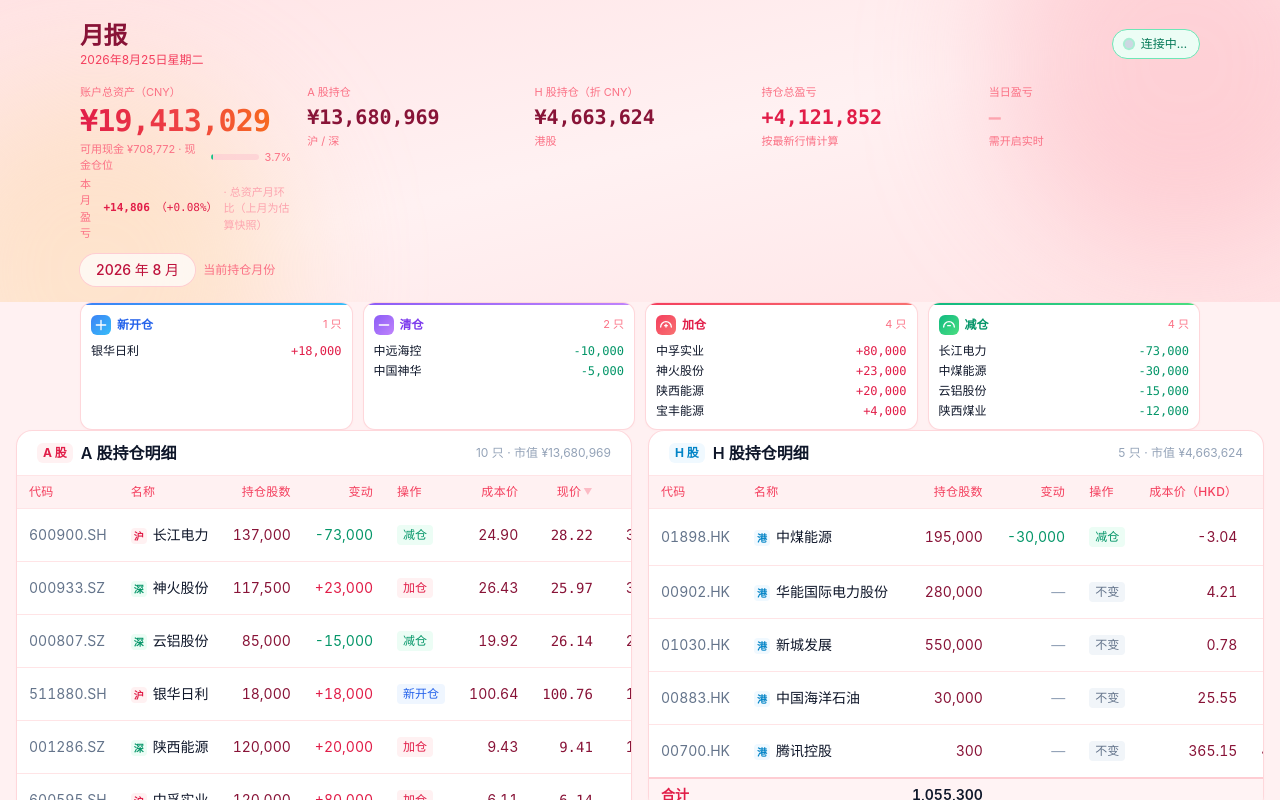
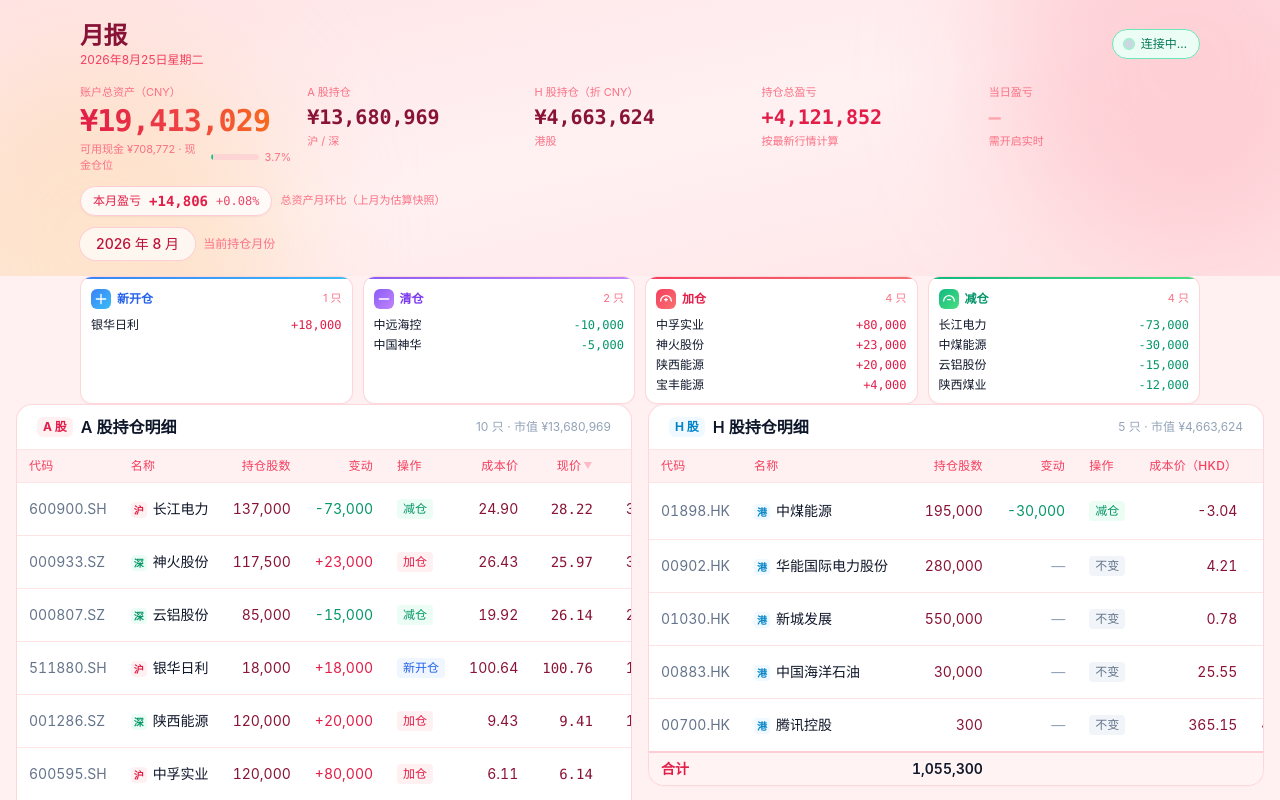
Before and after one commit to 2297603524/xueqiu-portfolio, a React (Vite) app: page / in a window 1280 px wide. Shown: the top 800 px of the page. Built offline with nearby package versions, Linux system fonts and the light colour scheme.

Commit message:
style: ???????????

```diff
--- a/src/components/Header.tsx
+++ b/src/components/Header.tsx
@@ -149,40 +149,6 @@
               </div>
               {fmtPercent(summary.cashRatio, 1)}
             </div>
-            {monthlyPL?.profit != null && (
-              <div className="mt-0.5 flex items-center gap-1.5 text-[11px]">
-                <span className="text-rose-400">本月盈亏</span>
-                <span
-                  className={`font-mono font-semibold tabular-nums ${
-                    monthlyPL.profit > 0
-                      ? "text-rose-600"
-                      : monthlyPL.profit < 0
-                      ? "text-emerald-600"
-                      : "text-rose-500"
-                  }`}
-                >
-                  {monthlyPL.profit > 0 ? "+" : ""}
-                  {fmtMoney(monthlyPL.profit)}
-                </span>
-                {monthlyPL.ratio != null && (
-                  <span
-                    className={`font-mono tabular-nums ${
-                      monthlyPL.ratio > 0
-                        ? "text-rose-600"
-                        : monthlyPL.ratio < 0
-                        ? "text-emerald-600"
-                        : "text-rose-500"
-                    }`}
-                  >
-                    （{monthlyPL.ratio > 0 ? "+" : ""}
-                    {fmtPercent(Math.abs(monthlyPL.ratio), 2)}）
-                  </span>
-                )}
-                {monthlyPL.note && (
-                  <span className="text-rose-300">· {monthlyPL.note}</span>
-                )}
-              </div>
-            )}
           </div>
 
           <div>
@@ -256,6 +222,36 @@
           </div>
         </div>
 
+        {/* 月度盈亏徽章行 */}
+        {monthlyPL?.profit != null && (
+          <div className="mt-3 flex flex-wrap items-center gap-2">
+            <span
+              className={`inline-flex items-center gap-2 rounded-full border px-3 py-1 text-xs shadow-sm ${
+                monthlyPL.profit > 0
+                  ? "border-rose-200 bg-white/80 text-rose-600"
+                  : monthlyPL.profit < 0
+                  ? "border-emerald-200 bg-white/80 text-emerald-600"
+                  : "border-rose-200 bg-white/80 text-rose-500"
+              }`}
+            >
+              <span className="font-medium">本月盈亏</span>
+              <span className="font-mono text-sm font-bold tabular-nums">
+                {monthlyPL.profit > 0 ? "+" : ""}
+                {fmtMoney(monthlyPL.profit)}
+              </span>
+              {monthlyPL.ratio != null && (
+                <span className="font-mono tabular-nums opacity-80">
+                  {monthlyPL.ratio > 0 ? "+" : ""}
+                  {fmtPercent(Math.abs(monthlyPL.ratio), 2)}
+                </span>
+              )}
+            </span>
+            {monthlyPL.note && (
+              <span className="text-[11px] text-rose-400">{monthlyPL.note}</span>
+            )}
+          </div>
+        )}
+
         {/* 月份区：多月份时显示可切换 tabs；单月份时静态显示当前持仓月份 */}
         {history.length > 1 ? (
           <div className="month-scroll mt-6 -mx-4 flex gap-1.5 overflow-x-auto px-4 pb-1">
```
